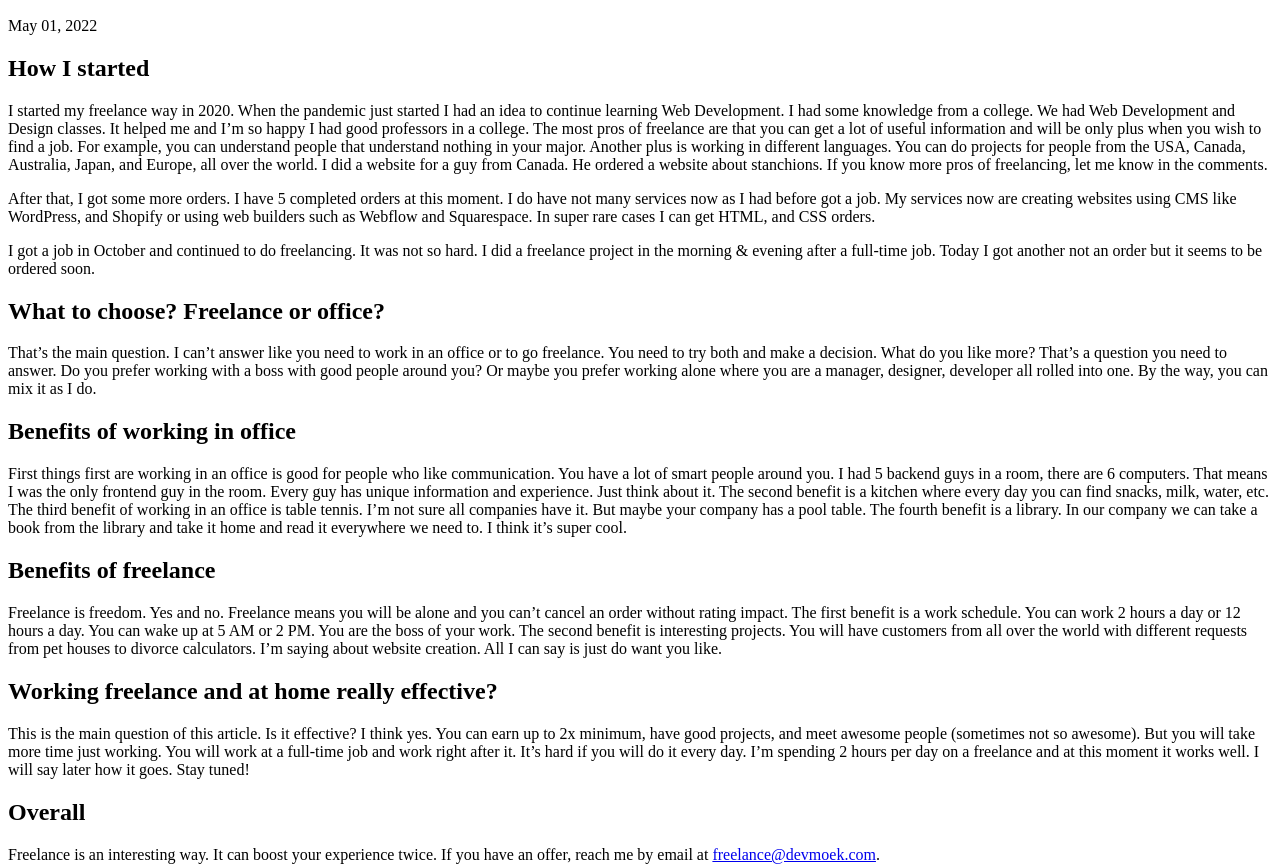
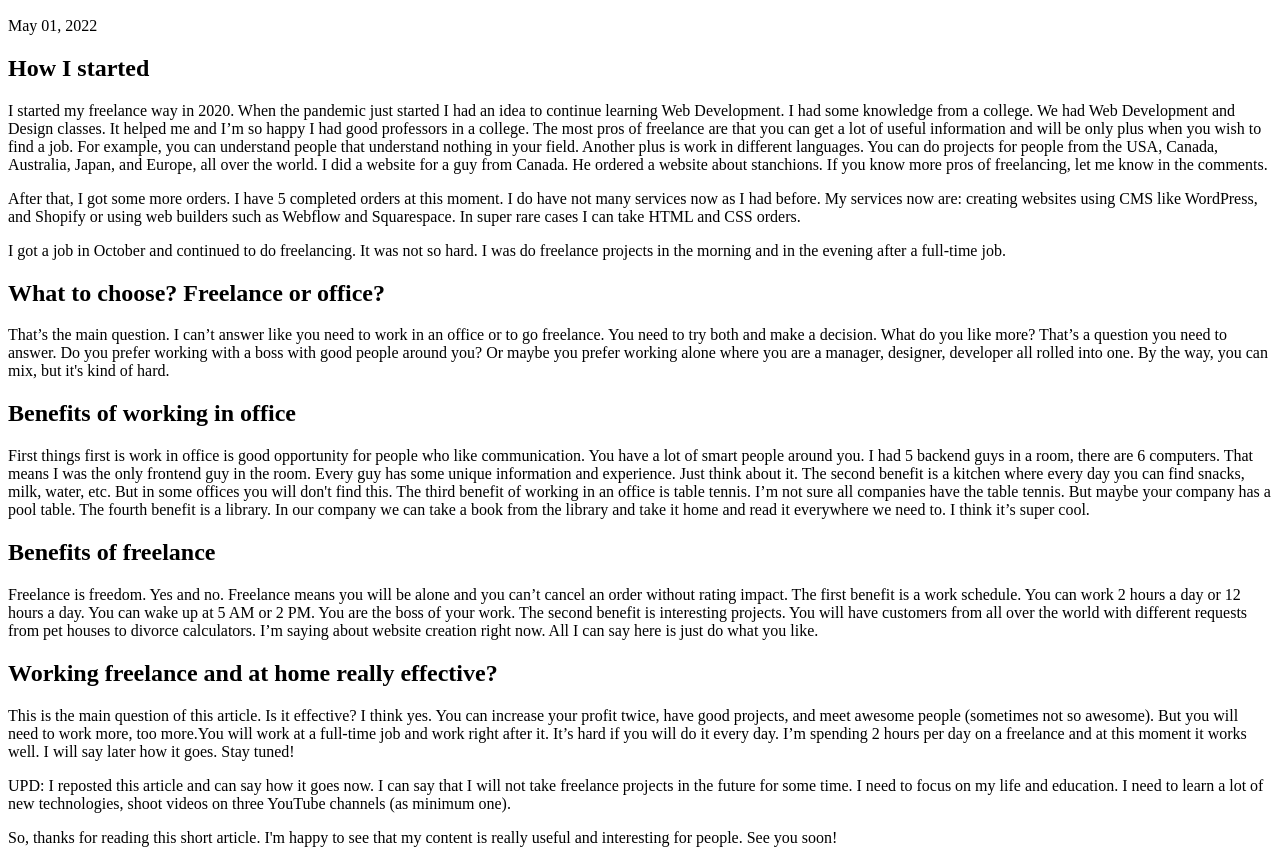
Before and after one commit to devmoek/moek-blog, a Gatsby site: page /freelance-vs-office/ in a window 1280 px wide. Shown: the part 94-960 px from the top of the page. Built offline with nearby package versions, Linux system fonts and the light colour scheme; Gatsby itself is replaced by a stand-in of ours.

Commit message:
fix an article issues

```diff
--- a/content/blog/freelance-vs-office/index.md
+++ b/content/blog/freelance-vs-office/index.md
@@ -5,23 +5,27 @@ description: "Is it really effective to have a full-time job and right after the
 ---
 
 ## How I started
-I started my freelance way in 2020. When the pandemic just started I had an idea to continue learning Web Development. I had some knowledge from a college. We had Web Development and Design classes. It helped me and I’m so happy I had good professors in a college. The most pros of freelance are that you can get a lot of useful information and will be only plus when you wish to find a job. For example, you can understand people that understand nothing in your major. Another plus is working in different languages. You can do projects for people from the USA, Canada, Australia, Japan, and Europe, all over the world. I did a website for a guy from Canada. He ordered a website about stanchions. If you know more pros of freelancing, let me know in the comments.
+I started my freelance way in 2020. When the pandemic just started I had an idea to continue learning Web Development. I had some knowledge from a college. We had Web Development and Design classes. It helped me and I’m so happy I had good professors in a college. The most pros of freelance are that you can get a lot of useful information and will be only plus when you wish to find a job. For example, you can understand people that understand nothing in your field. Another plus is work in different languages. You can do projects for people from the USA, Canada, Australia, Japan, and Europe, all over the world. I did a website for a guy from Canada. He ordered a website about stanchions. If you know more pros of freelancing, let me know in the comments.
 
-After that, I got some more orders. I have 5 completed orders at this moment. I do have not many services now as I had before got a job. My services now are creating websites using CMS like WordPress, and Shopify or using web builders such as Webflow and Squarespace. In super rare cases I can get HTML, and CSS orders.
+After that, I got some more orders. I have 5 completed orders at this moment. I do have not many services now as I had before. My services now are: creating websites using CMS like WordPress, and Shopify or using web builders such as Webflow and Squarespace. In super rare cases I can take HTML and CSS orders.
 
-I got a job in October and continued to do freelancing. It was not so hard. I did a freelance project in the morning & evening after a full-time job. Today I got another not an order but it seems to be ordered soon.
+I got a job in October and continued to do freelancing. It was not so hard. I was do freelance projects in the morning and in the evening after a full-time job.
 
 ## What to choose? Freelance or office?
-That’s the main question. I can’t answer like you need to work in an office or to go freelance. You need to try both and make a decision. What do you like more? That’s a question you need to answer. Do you prefer working with a boss with good people around you? Or maybe you prefer working alone where you are a manager, designer, developer all rolled into one. By the way, you can mix it as I do.
+That’s the main question. I can’t answer like you need to work in an office or to go freelance. You need to try both and make a decision. What do you like more? That’s a question you need to answer. Do you prefer working with a boss with good people around you? Or maybe you prefer working alone where you are a manager, designer, developer all rolled into one. By the way, you can mix, but it's kind of hard.
 
 ## Benefits of working in office
-First things first are working in an office is good for people who like communication. You have a lot of smart people around you. I had 5 backend guys in a room, there are 6 computers. That means I was the only frontend guy in the room. Every guy has unique information and experience. Just think about it. The second benefit is a kitchen where every day you can find snacks, milk, water, etc. The third benefit of working in an office is table tennis. I’m not sure all companies have it. But maybe your company has a pool table. The fourth benefit is a library. In our company we can take a book from the library and take it home and read it everywhere we need to. I think it’s super cool.
+First things first is work in office is good opportunity for people who like communication. You have a lot of smart people around you. I had 5 backend guys in a room, there are 6 computers. That means I was the only frontend guy in the room. Every guy has some unique information and experience. Just think about it. The second benefit is a kitchen where every day you can find snacks, milk, water, etc. But in some offices you will don't find this. The third benefit of working in an office is table tennis. I’m not sure all companies have the table tennis. But maybe your company has a pool table. The fourth benefit is a library. In our company we can take a book from the library and take it home and read it everywhere we need to. I think it’s super cool.
 
 ## Benefits of freelance
-Freelance is freedom. Yes and no. Freelance means you will be alone and you can’t cancel an order without rating impact. The first benefit is a work schedule. You can work 2 hours a day or 12 hours a day. You can wake up at 5 AM or 2 PM. You are the boss of your work. The second benefit is interesting projects. You will have customers from all over the world with different requests from pet houses to divorce calculators. I’m saying about website creation. All I can say is just do want you like.
+Freelance is freedom. Yes and no. Freelance means you will be alone and you can’t cancel an order without rating impact. The first benefit is a work schedule. You can work 2 hours a day or 12 hours a day. You can wake up at 5 AM or 2 PM. You are the boss of your work. The second benefit is interesting projects. You will have customers from all over the world with different requests from pet houses to divorce calculators. I’m saying about website creation right now. All I can say here is just do what you like.
 
 ## Working freelance and at home really effective?
-This is the main question of this article. Is it effective? I think yes. You can earn up to 2x minimum, have good projects, and meet awesome people (sometimes not so awesome). But you will take more time just working. You will work at a full-time job and work right after it. It’s hard if you will do it every day. I’m spending 2 hours per day on a freelance and at this moment it works well. I will say later how it goes. Stay tuned!
+This is the main question of this article. Is it effective? I think yes. You can increase your profit twice, have good projects, and meet awesome people (sometimes not so awesome). But you will need to work more, too more.You will work at a full-time job and work right after it. It’s hard if you will do it every day. I’m spending 2 hours per day on a freelance and at this moment it works well. I will say later how it goes. Stay tuned!
+
+UPD: I reposted this article and can say how it goes now. I can say that I will not take freelance projects in the future for some time. I need to focus on my life and education. I need to learn a lot of new technologies, shoot videos on three YouTube channels (as minimum one).
+
+So, thanks for reading this short article. I'm happy to see that my content is really useful and interesting for people. See you soon!
 
 ## Overall
 Freelance is an interesting way. It can boost your experience twice. If you have an offer, reach me by email at [freelance@devmoek.com](mailto:freelance@devmoek.com).
```
